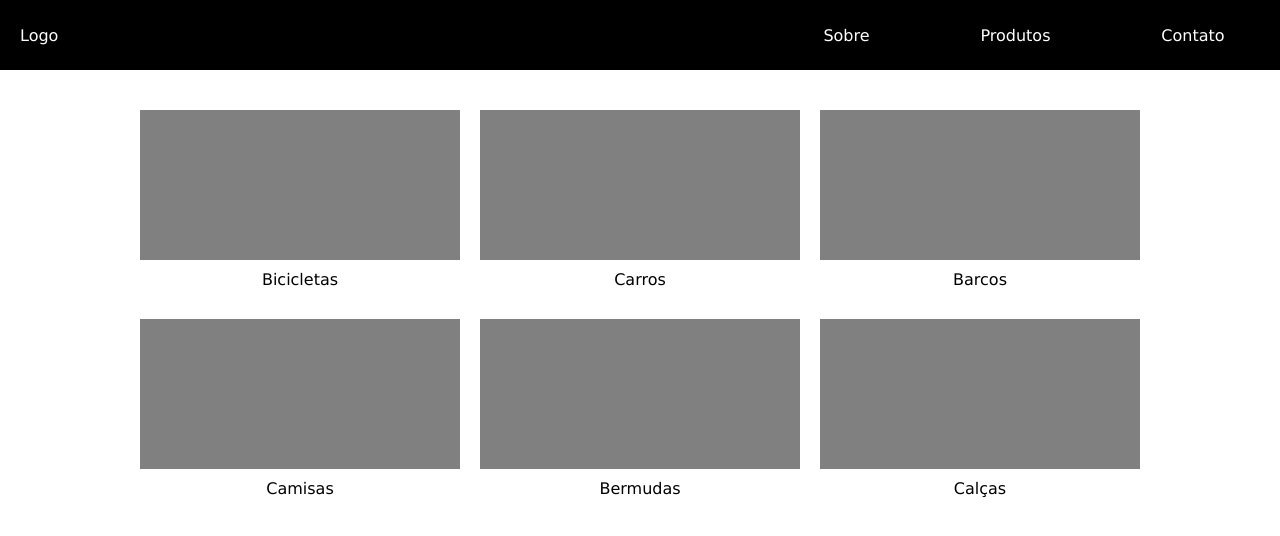
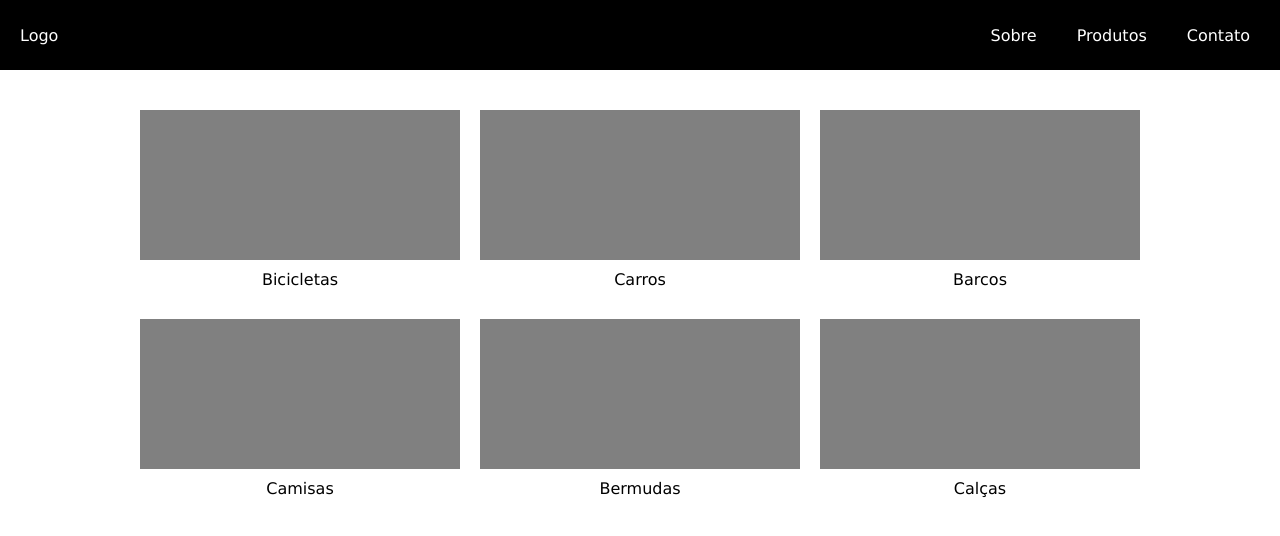
Before and after one commit to karolinyyap/DevWebI, a plain HTML site: page layout1/index.html in a window 1280 px wide. Drawn offline with Linux system fonts and the light colour scheme.

Commit message:
Update estilo.css

```diff
--- a/layout1/estilo.css
+++ b/layout1/estilo.css
@@ -1,3 +1,4 @@
+
 * {
     margin: 0;
     box-sizing: border-box;
@@ -38,11 +39,14 @@ header .barraSuperior{
 }
 
 .barraSuperior .links{
+    /* border: 2px solid red;*/
     width: 40%;
     height: 100%;
+    margin-right: 30px;
 
     display: flex;
-    justify-content: space-around;
+    gap: 40px;
+    justify-content: flex-end;
     align-items: center;
 }
 
```
